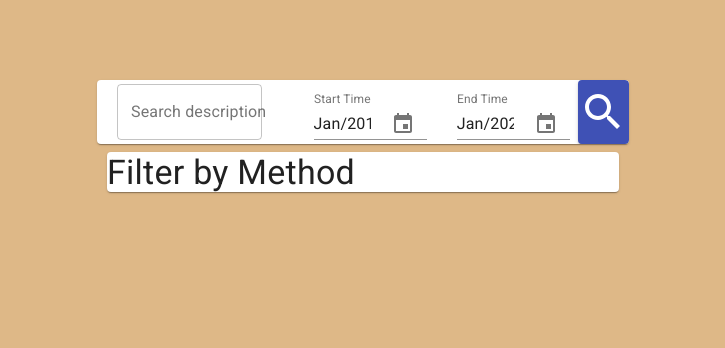
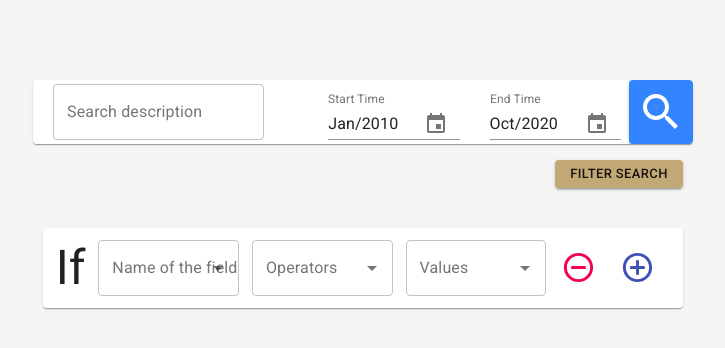
Before and after one commit to SDM-Team-1/seer-frontend, a React (Create React App) app: page / in a window 1280 px wide. Shown: the top 348 px of the page, without its empty margins (277-1002 px from the left). Built offline with nearby package versions, Linux system fonts and the light colour scheme.

Commit message:
feat: add + | - buttons to the searchbar

```diff
--- a/package.json
+++ b/package.json
@@ -6,6 +6,7 @@
     "@date-io/date-fns": "^1.3.13",
     "@material-ui/core": "^4.11.0",
     "@material-ui/icons": "^4.9.1",
+    "@material-ui/lab": "^4.0.0-alpha.56",
     "@material-ui/pickers": "^3.2.10",
     "@testing-library/jest-dom": "^4.2.4",
     "@testing-library/react": "^9.5.0",
--- a/src/pages/Main/Main.js
+++ b/src/pages/Main/Main.js
@@ -1,12 +1,22 @@
 import React from 'react';
+import { makeStyles } from '@material-ui/core/styles';
 
 import style from './Main.module.scss';
 import SearchBar from './components/Searchbar/Searchbar';
 import Header from '../../shared-components/Header/Header';
 import Footer from '../../shared-components/Footer/Footer';
 import MethodFilter from './components/MethodFilter/MethodFilter';
+import { Button } from '@material-ui/core';
 
 function Main() {
+  const useStyles = makeStyles((theme) => ({
+    FilterButton: {
+      backgroundColor: '#C2A875',
+      width: '20%',
+      padding: '0.2em',
+    },
+  }));
+  const classes = useStyles();
   return (
     <div className={style.main}>
       {/* 10 vh */}
@@ -19,6 +29,19 @@ function Main() {
         <section className={style.SearchBar}>
           <SearchBar />
         </section>
+
+        <section className={style.FilterSearch}>
+          <div>
+            <Button
+              variant="contained"
+              size="small"
+              className={classes.FilterButton}
+            >
+              Filter Search
+            </Button>
+          </div>
+        </section>
+
         {/* 5vh */}
         <section>
           <MethodFilter></MethodFilter>
--- a/src/pages/Main/Main.module.scss
+++ b/src/pages/Main/Main.module.scss
@@ -1,5 +1,5 @@
 .main {
-  background-color: burlywood;
+  background-color: whitesmoke;
   height: 100vh;
 
   section {
@@ -12,6 +12,15 @@
   height: 85vh;
 }
 
-.SearchBar{
-  margin-bottom: 1vh;
+.SearchBar {
+  margin-bottom: 2vh;
 }
+
+.FilterSearch {
+  margin-bottom: 5vh;
+  div {
+    display: flex;
+    justify-content: flex-end;
+    width: 50%;
+  }
+}
--- a/src/pages/Main/components/MethodFilter/MethodFilter.js
+++ b/src/pages/Main/components/MethodFilter/MethodFilter.js
@@ -1,15 +1,100 @@
 import React from 'react';
+import { makeStyles } from '@material-ui/core/styles';
+
 import Card from '@material-ui/core/Card';
 import Typography from '@material-ui/core/Typography';
+import TextField from '@material-ui/core/TextField';
+import Autocomplete from '@material-ui/lab/Autocomplete';
+import IconButton from '@material-ui/core/IconButton';
+import AddCircleOutlineIcon from '@material-ui/icons/AddCircleOutline';
+import RemoveCircleOutlineIcon from '@material-ui/icons/RemoveCircleOutline';
 
 import style from './MethodFilter.module.scss';
 
 function MethodFilter() {
+  const useStyles = makeStyles((theme) => ({
+    If: {
+      marginLeft: '1vw',
+    },
+    autoComplete: {
+      marginLeft: '1vw',
+      width: '22%',
+    },
+  }));
+
+  const classes = useStyles();
+
+  const nameOfField = [
+    { name: 'Method', isDisabled: false },
+    { name: 'Benefit', isDisabled: true },
+    { name: 'Participants', isDisabled: true },
+  ];
+  const operators = [
+    { name: 'Contains', isDisabled: true },
+    { name: 'Does NOT contain', isDisabled: true },
+    { name: 'Begins with', isDisabled: true },
+    { name: 'Ends with', isDisabled: true },
+    { name: 'Is equal to', isDisabled: false },
+  ];
+  const values = {
+    Method: [
+      {
+        name: 'Test Driven Development',
+        id: 'someRandomIDString',
+        isDisabled: false,
+      },
+      {
+        name: 'Behaviour Driven Development',
+        id: 'someRandomIDString',
+        isDisabled: true,
+      },
+    ],
+    Benefit: [{}],
+    Participants: [{}],
+  };
+
   return (
     <Card className={style.main}>
-      <Typography variant="h4" component="h4" gutterBottom>
-        Filter by Method
+      <Typography variant="h3" component="h3" className={classes.If}>
+        If
       </Typography>
+      <Autocomplete
+        options={nameOfField}
+        getOptionLabel={(option) => option.name}
+        className={classes.autoComplete}
+        getOptionDisabled={(option) => option.isDisabled}
+        renderInput={(params) => (
+          <TextField {...params} label="Name of the field" variant="outlined" />
+        )}
+      />
+      <Autocomplete
+        options={operators}
+        getOptionLabel={(option) => option.name}
+        getOptionDisabled={(option) => option.isDisabled}
+        className={classes.autoComplete}
+        renderInput={(params) => (
+          <TextField {...params} label="Operators" variant="outlined" />
+        )}
+      />
+      <Autocomplete
+        options={values['Method']}
+        getOptionLabel={(option) => option.name}
+        getOptionDisabled={(option) => option.isDisabled}
+        className={classes.autoComplete}
+        renderInput={(params) => (
+          <TextField {...params} label="Values" variant="outlined" />
+        )}
+      />
+
+      <div className={style.filterControls}>
+        <IconButton color="secondary" aria-label="Add Filter">
+          <RemoveCircleOutlineIcon fontSize="large" />
+        </IconButton>
+
+        <IconButton color="primary" aria-label="Remove Filter">
+          <AddCircleOutlineIcon fontSize="large" />
+        </IconButton>
+      </div>
     </Card>
   );
 }
--- a/src/pages/Main/components/MethodFilter/MethodFilter.module.scss
+++ b/src/pages/Main/components/MethodFilter/MethodFilter.module.scss
@@ -1,6 +1,19 @@
 .main {
   margin: 0;
   display: flex;
-  width: 40vw;
-  height: 5vh;
+  width: 50vw;
+  height: 10vh;
+  align-items: center;
 }
+
+.nameOfField,
+.values,
+.operators {
+  margin-left: 1vw;
+  width: 35%;
+}
+
+.filterControls {
+  margin-left: auto;
+  margin-right: 2vh;
+}
--- a/src/pages/Main/components/Searchbar/Searchbar.js
+++ b/src/pages/Main/components/Searchbar/Searchbar.js
@@ -23,14 +23,24 @@ function Searchbar() {
       height: '100%',
       minWidth: '10%',
       fontSize: '2em',
+      color: '#fff',
+      backgroundColor: '#3284FF',
     },
     iconStyle: {
       fontSize: '1.5em',
     },
   }));
 
-  const selectedStartDate = new Date('2014');
-  const selectedEndDate = new Date('2020');
+  const minDate = new Date('2000');
+  const maxDate = new Date();
+  const [selStartDate, setSelStartDate] = React.useState(new Date('2010'));
+  const [selEndDate, setSelEndDate] = React.useState(maxDate);
+  const handleStartDateChange = (date) => {
+    setSelStartDate(date);
+  };
+  const handleEndDateChange = (date) => {
+    setSelEndDate(date);
+  };
 
   const classes = useStyles();
   return (
@@ -48,12 +58,12 @@ function Searchbar() {
             autoOk={true}
             format="MMM/yyyy"
             views={['year', 'month']}
-            minDate="2000"
-            maxDate="2021"
+            minDate={minDate}
+            maxDate={maxDate}
             margin="normal"
             label="Start Time"
-            value={selectedStartDate}
-            onChange={handleDateChange}
+            value={selStartDate}
+            onChange={handleStartDateChange}
             KeyboardButtonProps={{
               'aria-label': 'change date',
             }}
@@ -63,13 +73,13 @@ function Searchbar() {
             autoOk={true}
             format="MMM/yyyy"
             views={['year', 'month']}
-            minDate="2000"
-            maxDate="2021"
+            minDate={selStartDate}
+            maxDate={maxDate}
             margin="normal"
             id="date-picker-inline"
             label="End Time"
-            value={selectedEndDate}
-            onChange={handleDateChange}
+            value={selEndDate}
+            onChange={handleEndDateChange}
             KeyboardButtonProps={{
               'aria-label': 'change date',
             }}
@@ -88,8 +98,4 @@ function Searchbar() {
   );
 }
 
-const handleDateChange = (date) => {
-  console.log(date);
-};
-
 export default Searchbar;
--- a/src/pages/Main/components/Searchbar/Searchbar.module.scss
+++ b/src/pages/Main/components/Searchbar/Searchbar.module.scss
@@ -1,7 +1,7 @@
 .main {
   margin: 0;
   display: flex;
-  width: 40vw;
+  width: 50vw;
   height: 8vh;
   padding-left: 20px;
   align-items: center;
```
Also changed, not shown: 1 other file (tests, documents, lock files or other folders).
